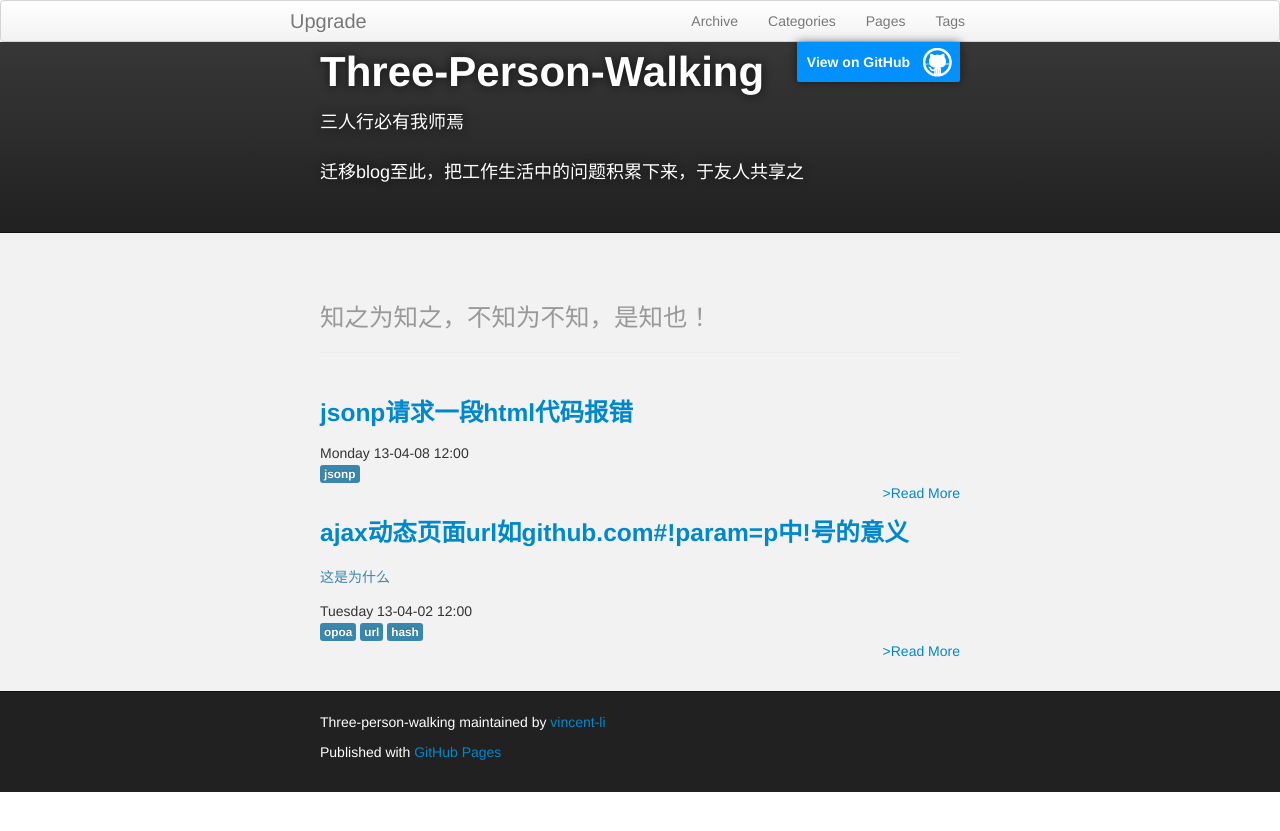
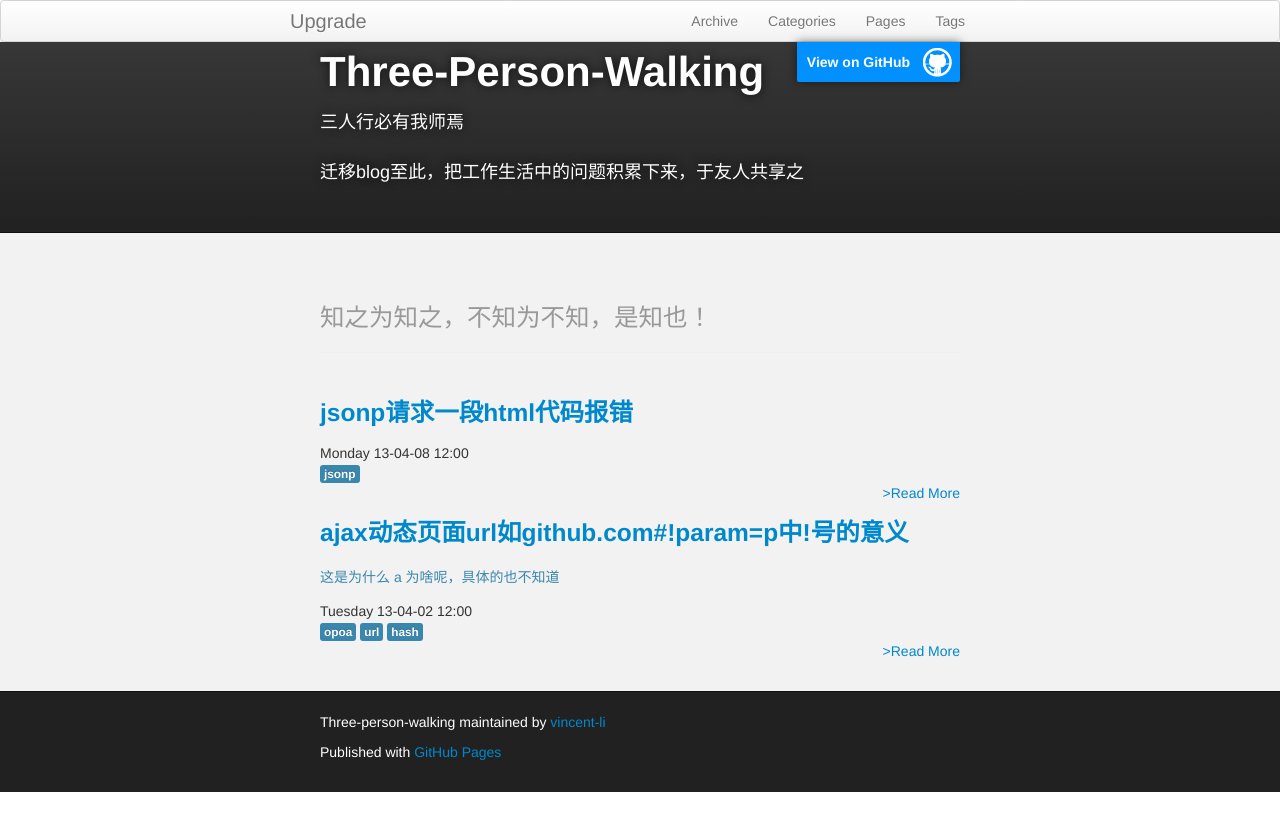
Before and after one commit to vincent-li/three-person-walking, a Jekyll site: the page built from index.html, in a window 1280 px wide. Shown: the top 831 px of the page. Built offline with Jekyll 4.4.1, drawn with Linux system fonts in a browser that asks for light colours.

Commit message:
再测试

```diff
--- a/_posts/2013-04-2-why-ajax-page-url-hash-with-exclamation.html
+++ b/_posts/2013-04-2-why-ajax-page-url-hash-with-exclamation.html
@@ -3,7 +3,7 @@ layout: post
 title: ajax动态页面url如github.com#!param=p中!号的意义
 subtitle: 从!开始了解OPOA
 tags : [opoa,url,hash]
-summary : "这是为什么"
+summary : "这是为什么 a 为啥呢，具体的也不知道"
 ---
 {% include JB/setup %}
 
```
